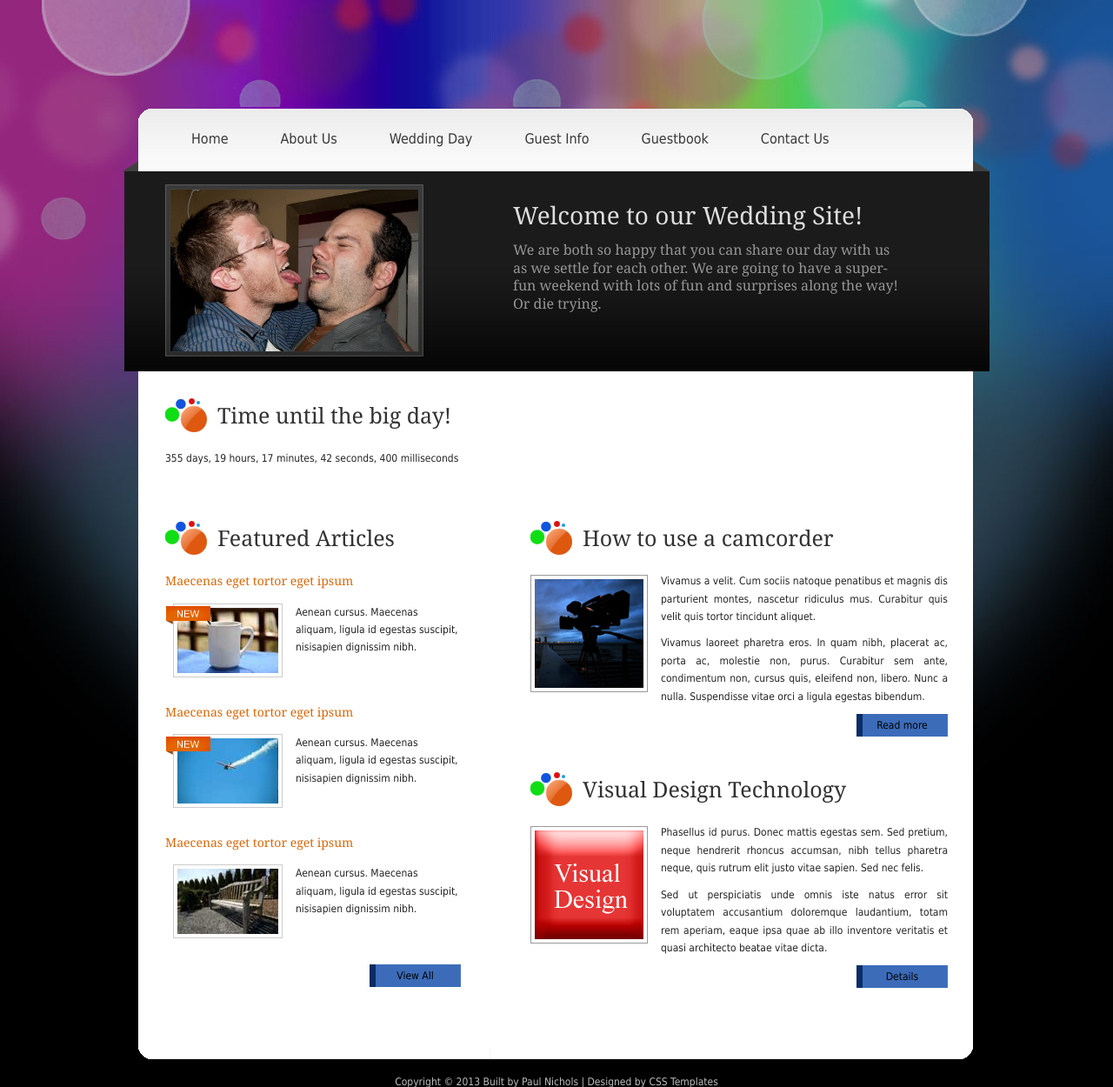
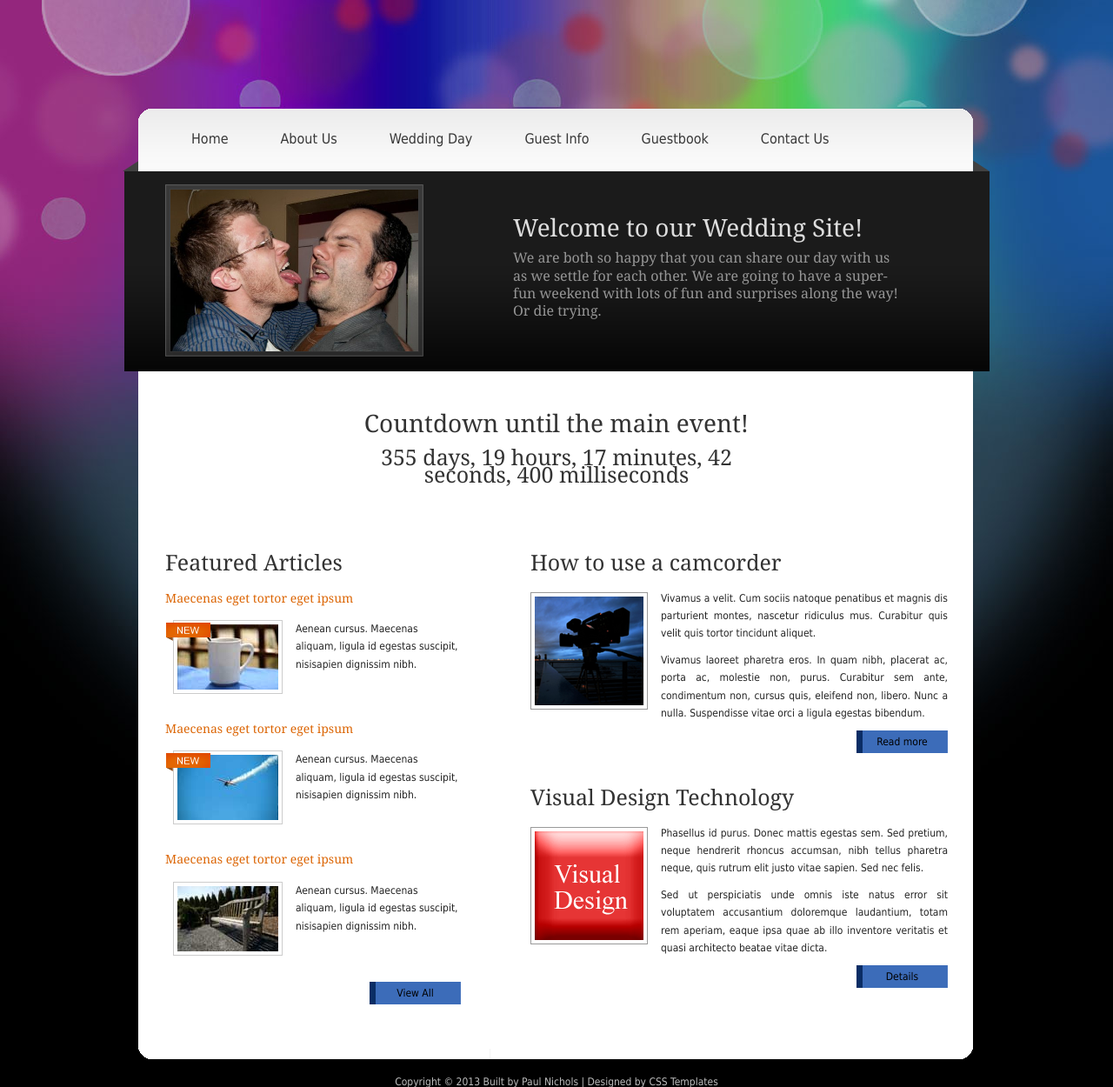
Before and after one commit to paulnicholsen27/wedding-website, a Django app: page / in a window 1280 px wide. Shown: the top 1250 px of the page at 87% size. Run offline with Django 3.2, Linux system fonts and the light colour scheme; parts of the project's set-up code (start-up, migrations or seed data) failed here and were passed over.

Commit message:
css cleanup

```diff
--- a/mainsite/static/css/templatemo_style.css
+++ b/mainsite/static/css/templatemo_style.css
@@ -21,9 +21,9 @@ a:hover { color: #0066CC; text-decoration: underline; }
 p { margin: 0 0 10px 0; padding: 0; }
 img { border: none; }
 
-h1, h2, h3, h4, h5, h6 { color: #333; font-weight: normal; font-family: Georgia, "Times New Roman", Times, serif }
-h1 { font-size: 28px; margin: 0 0 30px 0; padding: 5px 0; }
-h2 { font-size: 25px; margin: 0 0 20px 0; padding: 10px 0 10px 60px; background: url(/static/images/templatemo_header.png) no-repeat center left }
+h1, h2, h3, h4, h5, h6, #countdown { color: #333; font-weight: normal; font-family: Georgia, "Times New Roman", Times, serif }
+h1 { font-size: 28px;}
+h2, #countdown { font-size: 25px;}
 h3 { font-size: 22px; margin: 0 0 15px; padding: 0; }
 h4 { font-size: 18px; margin: 0 0 15px; padding: 0; }
 h5 { font-size: 16px; margin: 0 0 10px; padding: 0;  }
@@ -103,6 +103,13 @@ a.more:hover { text-decoration: none; color: #fff; }
 #search_box form { clear: both; width: 205px; height: 33px; padding: 0; }
 #searchfield { height: 23px; width: 170px; padding: 5px; color: #fff; background: none; border: none; }
 
+#countdown_container{
+	margin-right: auto;
+	margin-left: auto;
+	display: block;
+	width: 500px;
+	text-align: center;
+}
 /* menu */
 
 #templatemo_menu {
--- a/mainsite/templates/base.html
+++ b/mainsite/templates/base.html
@@ -131,8 +131,10 @@ function clearText(field)
     <div id="templatemo_content">
 
         <div class="content_box">
-        	<h2>Time until the big day!</h2>
-            <span id="countdown"></span>
+            <div id="countdown_container">
+        <h1>Countdown until the main event!</h1>
+            <div id="countdown"><h2></h2></div>
+        </div>
         </div>
 
         <div class="content_box last">
```
